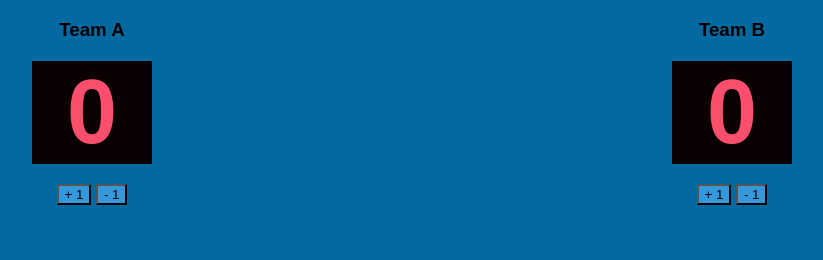
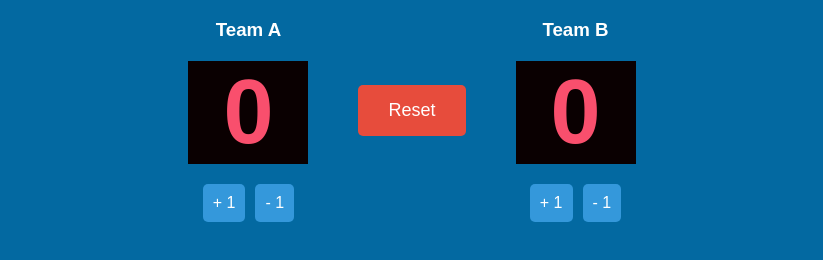
Before and after one commit to Yoazelia/Volleyball-Score-Counter, a plain HTML site: page index.html in a window 1280 px wide. Shown: the whole page, without its empty margins (228-1051 px from the left). Drawn offline with Linux system fonts and the light colour scheme.

Commit message:
Css changed + reset button

```diff
--- a/index.css
+++ b/index.css
@@ -1,6 +1,6 @@
 /* Set the background color for the entire HTML page */
 html, body {
-    background-color: #0369A1;  /* Change this color to your desired background color */
+    background-color: #0369A1; /* Light blue background color */
     height: 100%;
     margin: 0;
     font-family: Arial, sans-serif;
@@ -12,18 +12,65 @@ body {
 }
 
 .score {
-    background: #0a0001;
+    background: #0a0001; /* Black background for the score display */
     font-size: 90px;
-    color: #F94F6D;
+    color: #F94F6D; /* Red color for the score */
     width: 120px;
-    margin: 20px;
+    margin: 20px auto;
 }
 
 .container {
     display: flex;
-    justify-content: space-around;
+    justify-content: center;
+    align-items: center;
+    gap: 20px; /* Add some gap between the columns */
 }
 
-button {
-    background-color: #3498db;
+.column {
+    text-align: center;
+    color: white; /* White color for the text */
+    margin: 0 10px;
 }
+
+.buttons {
+    display: flex;
+    justify-content: center;
+    margin-top: 10px;
+}
+
+.buttons button {
+    background-color: #3498db; /* Blue background for the buttons */
+    border: none;
+    color: white; /* White text color for the buttons */
+    padding: 10px;
+    margin: 0 5px;
+    border-radius: 5px;
+    cursor: pointer;
+    font-size: 16px;
+}
+
+.buttons button:hover {
+    background-color: #2980b9; /* Darker blue for button hover effect */
+}
+
+/* Style for reset button */
+.reset-column {
+    display: flex;
+    justify-content: center;
+    align-items: center;
+}
+
+#reset-btn {
+    background-color: #e74c3c; /* Red background for the reset button */
+    border: none;
+    color: white;
+    padding: 15px 30px;
+    border-radius: 5px;
+    cursor: pointer;
+    font-size: 18px;
+    margin: 0 20px; /* Ensure there's some space around the reset button */
+}
+
+#reset-btn:hover {
+    background-color: #c0392b; /* Darker red for hover effect */
+}
--- a/index.html
+++ b/index.html
@@ -1,5 +1,9 @@
-<html>
+<!DOCTYPE html>
+<html lang="en">
 <head>
+    <meta charset="UTF-8">
+    <meta name="viewport" content="width=device-width, initial-scale=1.0">
+    <title>Scoreboard</title>
     <link rel="stylesheet" href="index.css">
 </head>
 <body>
@@ -7,16 +11,19 @@
         <div class="column">
             <h3>Team A</h3>
             <h2 class="score" id="A">0</h2>
-                <div>
+            <div class="buttons">
                 <button id="A-score-btn-1" onclick="increaseAScoreOne()">+ 1</button>
-                    <button id="B-score-btn-2" onclick="decreaseAScoreOne()">- 1</button>
+                <button id="A-score-btn-2" onclick="decreaseAScoreOne()">- 1</button>
             </div>
+        </div>
+        <div class="reset-column">
+            <button id="reset-btn" onclick="resetScores()">Reset</button>
         </div>
         <div class="column">
             <h3>Team B</h3>
             <h2 class="score" id="B">0</h2>
-                <div>
-                    <button id="A-score-btn-1" onclick="increaseBScoreOne()">+ 1</button>
+            <div class="buttons">
+                <button id="B-score-btn-1" onclick="increaseBScoreOne()">+ 1</button>
                 <button id="B-score-btn-2" onclick="decreaseBScoreOne()">- 1</button>
             </div>
         </div>
```
Lines whose indentation alone changed are shown as unchanged.
